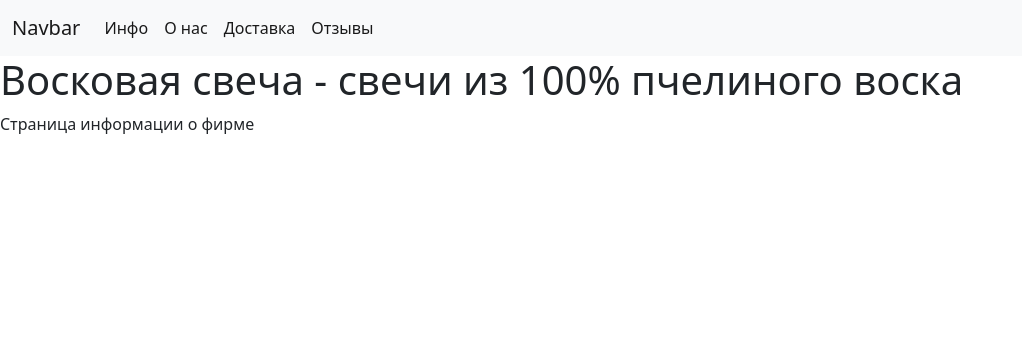
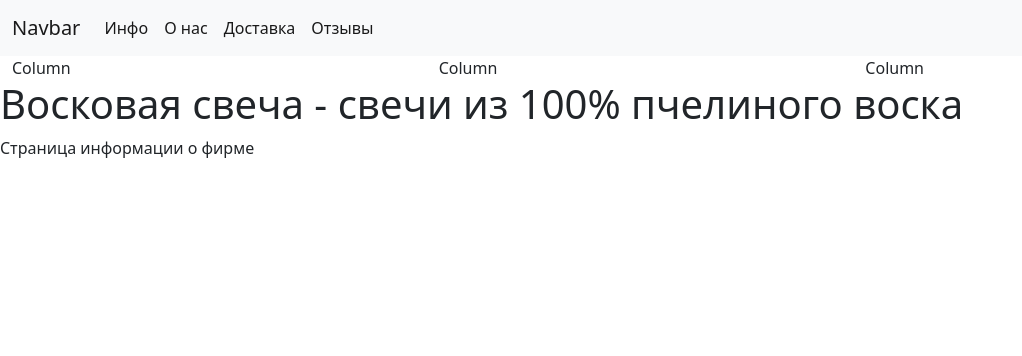
Before and after one commit to DAlavaro/candlewax, a Django app: page /about/ in a window 1280 px wide. Shown: the top 356 px of the page, without its empty margins (0-1022 px from the left). Run offline with Django 4.2, Linux system fonts and the light colour scheme.

```diff
--- a/candlewax/candle/templates/candle/base.html
+++ b/candlewax/candle/templates/candle/base.html
@@ -34,7 +34,21 @@
 
 
 <!-- Основной контент -->
-    <section></section>
+    <section>
+        <div class="container-fluid">
+            <div class="row">
+                <div class="col">
+                    Column
+                </div>
+                <div class="col">
+                    Column
+                </div>
+                <div class="col">
+                    Column
+                </div>
+            </div>
+        </div>
+    </section>
 
 <!-- Подвал -->
     <footer></footer>
```
